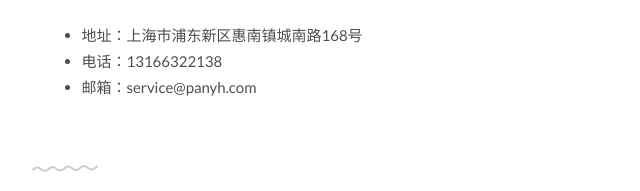
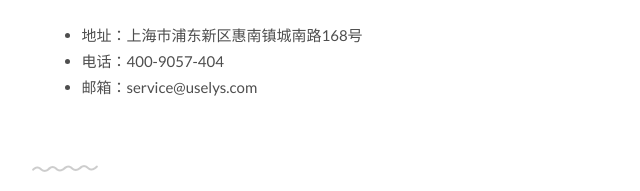
Before and after one commit to uselys/www.uselys.com, a plain HTML site: page index.html in a window 1280 px wide. Shown: the part 609-800 px from the top of the page, 297-937 px from the left. Drawn offline with Linux system fonts and the light colour scheme.

Commit message:
Update index.html

```diff
--- a/index.html
+++ b/index.html
@@ -62,8 +62,8 @@
 			</p>
 			<ul>
 				<li>地址：上海市浦东新区惠南镇城南路168号</li>
-				<li>电话：13166322138</li>
-				<li>邮箱：service@panyh.com</li>
+				<li>电话：400-9057-404</li>
+				<li>邮箱：service@uselys.com</li>
 			</ul>
 		</div>
 	</div>
```
